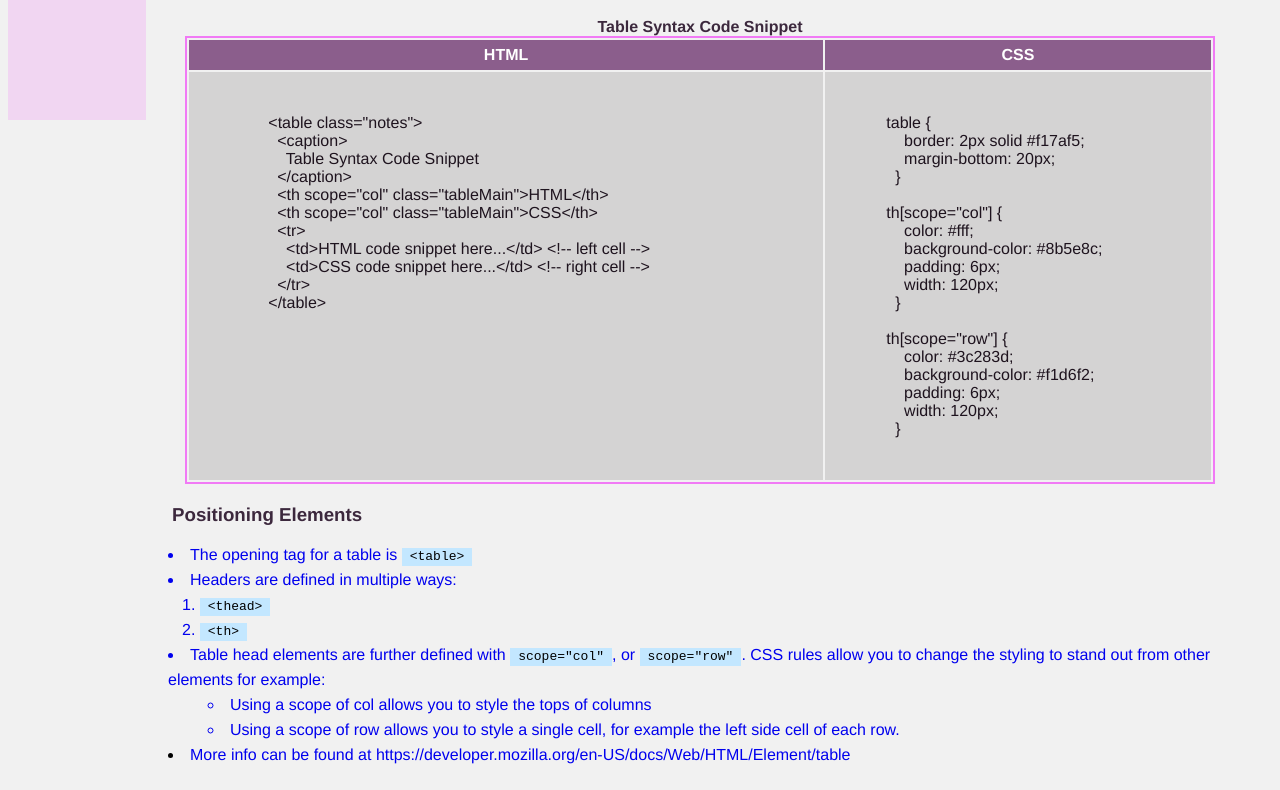
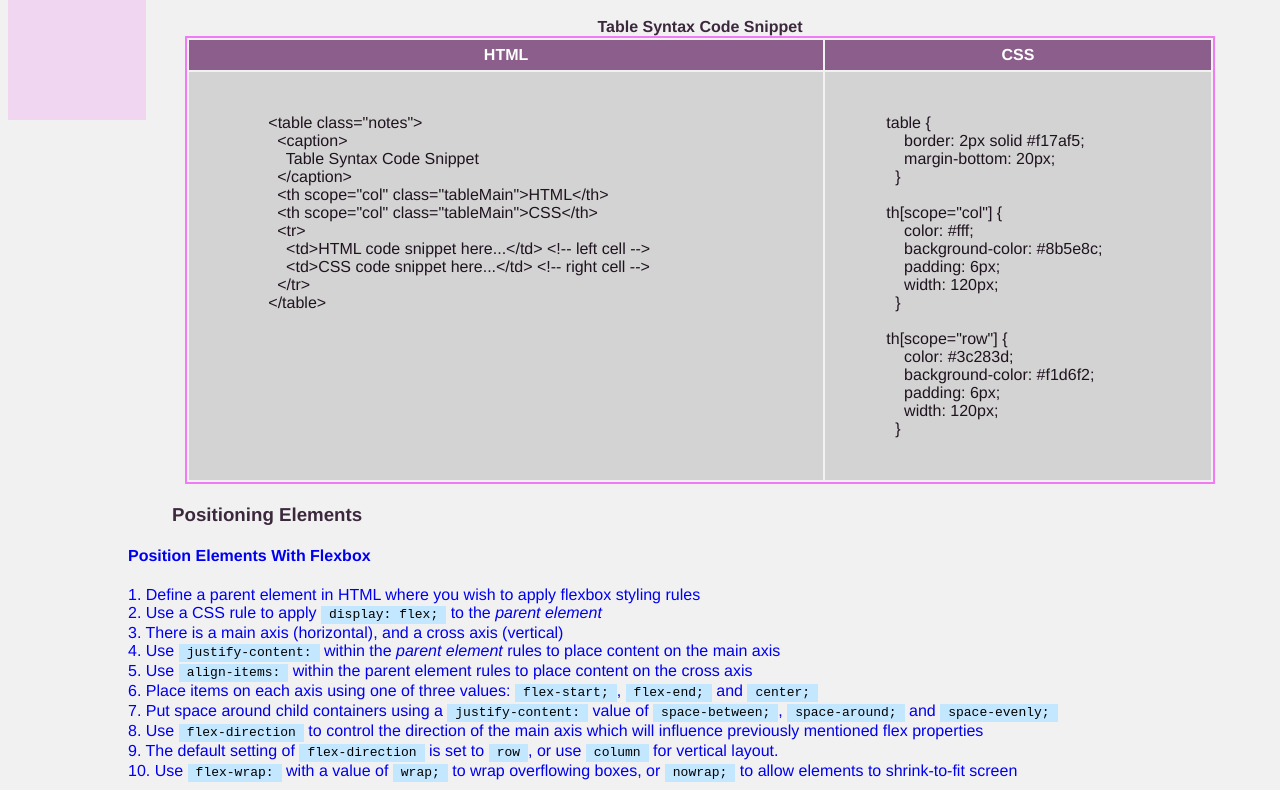
Before and after one commit to monXters/exist, a plain HTML site: page ReferencePage/index.html in a window 1280 px wide. Shown: the part 690-1480 px from the top of the page. Drawn offline with Linux system fonts and the light colour scheme.

Commit message:
Update index.html
Added a new section at bottom of page for positioning with flexbox

```diff
--- a/ReferencePage/index.html
+++ b/ReferencePage/index.html
@@ -45,13 +45,13 @@
           </tr>
           <tr>
             <th scope="row">Medium</th>
-            <td class="med">390 x 844</td>
+            <td>390 x 844</td>
             <!-- phone -->
-            <td class="med">1280 x 800</td>
+            <td>1280 x 800</td>
             <!-- tablet -->
-            <td class="med">1920 x 1080</td>
+            <td>1920 x 1080</td>
             <!-- desktop -->
-            <td class="med">3840 x 2160</td>
+            <td>3840 x 2160</td>
             <!-- TV -->
           </tr>
           <tr>
@@ -192,41 +192,55 @@
           </tr>
         </table>
         <h3 id="position">Positioning Elements</h3>
-        <!-- in progress...replace list data with correct info -->
-        <td>
-          <ul>
-            <li>
-              The opening tag for a table is <button>&lt;table&gt;</button>
-            </li>
-            <li>Headers are defined in multiple ways:</li>
-            <ol>
-              <li><button>&lt;thead&gt;</button></li>
-              <li><button>&lt;th&gt;</button></li>
-            </ol>
-            <li>
-              Table head elements are further defined with
-              <button>scope=&quot;col&quot;</button>, or
-              <button>scope=&quot;row&quot;</button>. CSS rules allow you to
-              change the styling to stand out from other elements for example:
-              <ul class="aboutHeadings">
-                <li>
-                  Using a scope of col allows you to style the tops of columns
-                </li>
-                <li>
-                  Using a scope of row allows you to style a single cell, for
-                  example the left side cell of each row.
-                </li>
-              </ul>
-            </li>
-            <li>
-              More info can be found at
-              <a
-                href="https://developer.mozilla.org/en-US/docs/Web/HTML/Element/table"
-                >https://developer.mozilla.org/en-US/docs/Web/HTML/Element/table</a
-              >
-            </li>
-          </ul>
-        </td>
+        <h4>Position Elements With Flexbox</h4>
+        <div class="container-flex">
+          <div class="box">
+            1. Define a parent element in HTML where you wish to apply flexbox
+            styling rules
+          </div>
+
+          <div class="box">
+            2. Use a CSS rule to apply <button>display: flex;</button> to the
+            <em>parent element</em>
+          </div>
+          <div class="box">
+            3. There is a main axis (horizontal), and a cross axis (vertical)
+          </div>
+          <div class="box">
+            4. Use <button>justify-content:</button> within the <em>parent element</em>
+            rules to place content on the main axis
+          </div>
+          <div class="box">
+            5. Use <button>align-items:</button> within the parent element rules
+            to place content on the cross axis
+          </div>
+          <div class="box">
+            6. Place items on each axis using one of three values:
+            <button>flex-start;</button>, <button>flex-end;</button> and
+            <button>center;</button>
+          </div>
+          <div class="box">
+            7. Put space around child containers using a
+            <button>justify-content:</button> value of
+            <button>space-between;</button>, <button>space-around;</button> and
+            <button>space-evenly;</button>
+          </div>
+          <div class="box">
+            8. Use <button>flex-direction</button> to control the direction of
+            the main axis which will influence previously mentioned flex
+            properties
+          </div>
+          <div class="box">
+            9. The default setting of <button>flex-direction</button> is set to
+            <button>row</button>, or use <button>column</button> for vertical
+            layout.
+          </div>
+          <div class="box">
+            10. Use <button>flex-wrap:</button> with a value of
+            <button>wrap;</button> to wrap overflowing boxes, or
+            <button>nowrap;</button> to allow elements to shrink-to-fit screen
+          </div>
+        </div>
       </div>
     </div>
   </body>
```
